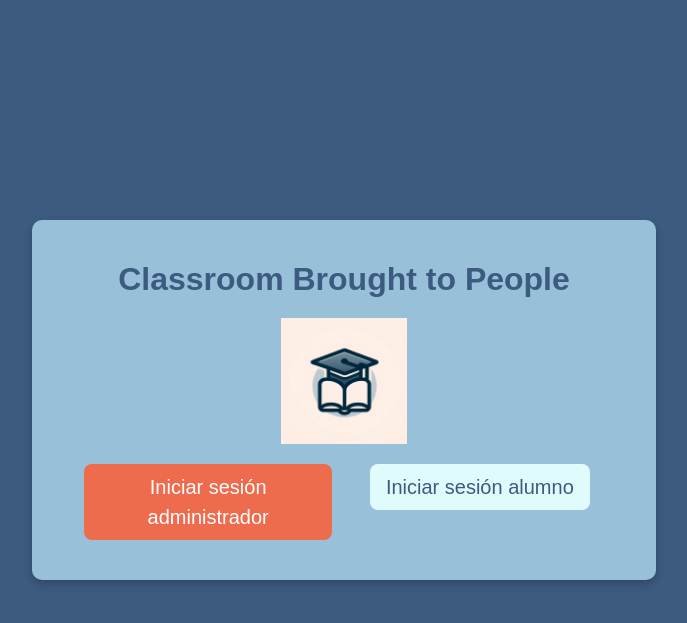
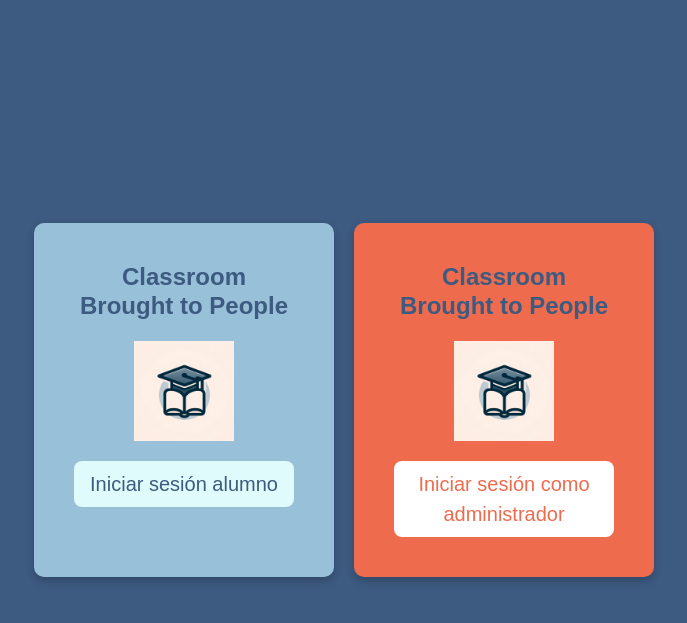
Before and after one commit to Javi5454/DGP, a Django app: page / in a window 1280 px wide. Shown: the top 623 px of the page, without its empty margins (296-983 px from the left). Run offline with Django 5.2, Linux system fonts and the light colour scheme; some libraries are stand-ins or nearby versions.

```diff
--- a/src/assets/css/styles.css
+++ b/src/assets/css/styles.css
@@ -17,59 +17,39 @@ body {
 }
 
 /* Para nuestras páginas no dashboard*/
-.body-centered{
+.body-centered {
     justify-content: center;
     align-items: center;
 }
 
 /* Contenedor de bienvenida */
-.welcome-container {
+.welcome-container, .admin-container {
     text-align: center;
     padding: 40px;
     border-radius: 10px;
     box-shadow: 0 4px 8px rgba(0, 0, 0, 0.2);
     background-color: var(--light-blue);
+    max-width: 300px;
+    margin: 10px;
+}
+
+/* Contenedor de inicio de sesión administrador */
+.admin-container {
+    background-color: var(--orange);
 }
 
 /* Título principal */
 .welcome-title {
-    font-size: 2em;
+    font-size: 1.5em;
     font-weight: bold;
     color: var(--dark-blue);
     margin-bottom: 20px;
 }
 
-/* Mensaje de bienvenida en la esquina superior izquierda */
-.welcome-message {
-    color: var(--navy);
-    border-radius: 10px;
-    box-shadow: 0 4px 8px rgba(0, 0, 0, 0.2);
-    background-color: var(--light-blue);
-    font-weight: bold;
-    margin: 0;
-}
-
-/* Para ajustar el fondo de la bienvenida */
-.welcome-background{
-    display: inline-block; /* Permite que el fondo se ajuste al tamaño del contenido */
-}
-
 /* Logo */
 .logo {
-    max-width: 150px;
+    max-width: 100px;
     margin-bottom: 20px;
-}
-
-/* Botón de inicio de sesión adminsitrador */
-.btn-login-admin {
-    background-color: var(--orange);
-    color: #fff;
-    border: none;
-}
-
-.btn-login:hover{
-    background-color: var(--dark-blue);
-    color: #fff;
 }
 
 /* Botón de inicio de sesión alumno */
@@ -77,37 +57,25 @@ body {
     background-color: var(--lighter-blue);
     color: var(--dark-blue);
     border: none;
+    display: block;
+    width: 100%;
 }
 
-.btn-login-alumno:hover{
+.btn-login-alumno:hover {
     background-color: var(--dark-blue);
     color: #fff;
 }
 
-/* Estilos para la barra de navegación fija */
-.navbar-logo {
-    max-height: 40px;
+/* Botón de inicio de sesión administrador */
+.btn-login-admin {
+    background-color: #ffffff;
+    color: var(--orange);
+    border: none;
+    display: block;
+    width: 100%;
 }
 
-/* Estilos para la barra de navegación inferior */
-.custom-navbar {
-    background-color: var(--orange);
+.btn-login-admin:hover {
+    background-color: var(--dark-blue);
     color: #fff;
 }
-
-/* Logo dentro de la navbar */
-.navbar-logo {
-    max-height: 40px;
-}
-
-/* Estilos para el botón de logout */
-.custom-logout-btn {
-    background-color: var(--orange);
-    color: #fff;
-    border: none;
-}
-
-.custom-logout-btn:hover {
-    background-color: var(--light-blue);
-    color: var(--dark-blue);
-}
--- a/src/www/templates/www/home.html
+++ b/src/www/templates/www/home.html
@@ -16,23 +16,27 @@
 </head>
 
 <body class="body-centered">
-    <div class="welcome-container">
-        <div class="container">
-            <div class="row">
+    <div class="container-fluid">
+        <div class="row justify-content-center">
+            <!-- Contenedor de inicio de sesión alumno -->
+            <div class="welcome-container col-sm-3">
                 <h1 class="welcome-title">Classroom Brought to People</h1>
+                <div class="text-center">
+                    <img src="{% static 'images/app_logo.jpeg' %}" alt="Logo de la app" class="logo mx-auto d-block">
+                </div>
+                <div class="text-center">
+                    <a href="#" class="btn btn-login-alumno btn-lg">Iniciar sesión alumno</a>
+                </div>
             </div>
-            <div class="row text-center">
-                <!-- Logo de la aplicación -->
-                <img src="{% static 'images/app_logo.jpeg' %}" alt="Logo de la app" class="logo mx-auto d-block">
-            </div>
-            <div class="row">
-                <div class="col-sm-6">
-                    <!-- Botón de inicio de sesión administrador -->
-                    <a href="{% url 'login' %}" class="btn btn-login-admin btn-lg">Iniciar sesión administrador</a>
+
+            <!-- Contenedor de inicio de sesión administrador -->
+            <div class="admin-container col-sm-3">
+                <h1 class="welcome-title">Classroom Brought to People</h1>
+                <div class="text-center">
+                    <img src="{% static 'images/app_logo.jpeg' %}" alt="Logo de la app" class="logo mx-auto d-block">
                 </div>
-                <div class="col-sm-6">
-                    <!-- Botón de inicio de sesión alumno -->
-                <a href="#" class="btn btn-login-alumno btn-lg">Iniciar sesión alumno</a>
+                <div class="text-center">
+                    <a href="{% url 'login' %}" class="btn btn-login-admin btn-lg">Iniciar sesión como administrador</a>
                 </div>
             </div>
         </div>
```
Also changed, not shown: src/www/templates/www/dashboard.html (renamed from src/www/templates/dashboard.html).
